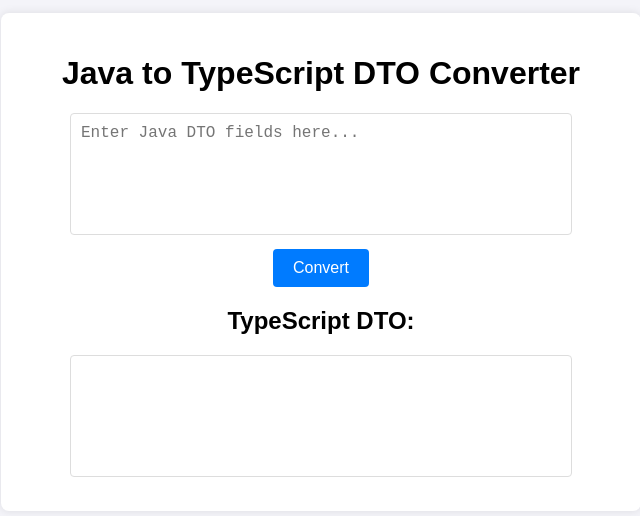
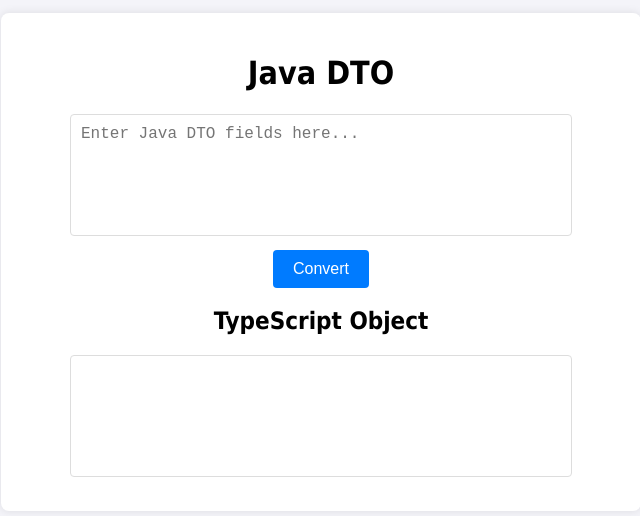
Before and after one commit to mynuddin62/dto-maker, a plain HTML site: page index.html in a window 1280 px wide. Shown: the part 138-654 px from the top of the page, without its empty margins (319-959 px from the left). Drawn offline with Linux system fonts and the light colour scheme.

Commit message:
font change

```diff
--- a/index.html
+++ b/index.html
@@ -8,10 +8,10 @@
 </head>
 <body>
 <div class="container">
-    <h1>Java to TypeScript DTO Converter</h1>
+    <h1>Java DTO</h1>
     <textarea id="javaDTO" placeholder="Enter Java DTO fields here..."></textarea>
     <button onclick="convertToTypeScript()">Convert</button>
-    <h2>TypeScript DTO:</h2>
+    <h2>TypeScript Object</h2>
     <textarea id="tsDTO" readonly></textarea>
 </div>
 <script src="script.js"></script>
--- a/style.css
+++ b/style.css
@@ -1,5 +1,5 @@
 body {
-    font-family: Arial, sans-serif;
+    font-family: "Tahoma","Nirmala UI", Arial, sans-serif;
     display: flex;
     align-items: center;
     justify-content: center;
```
